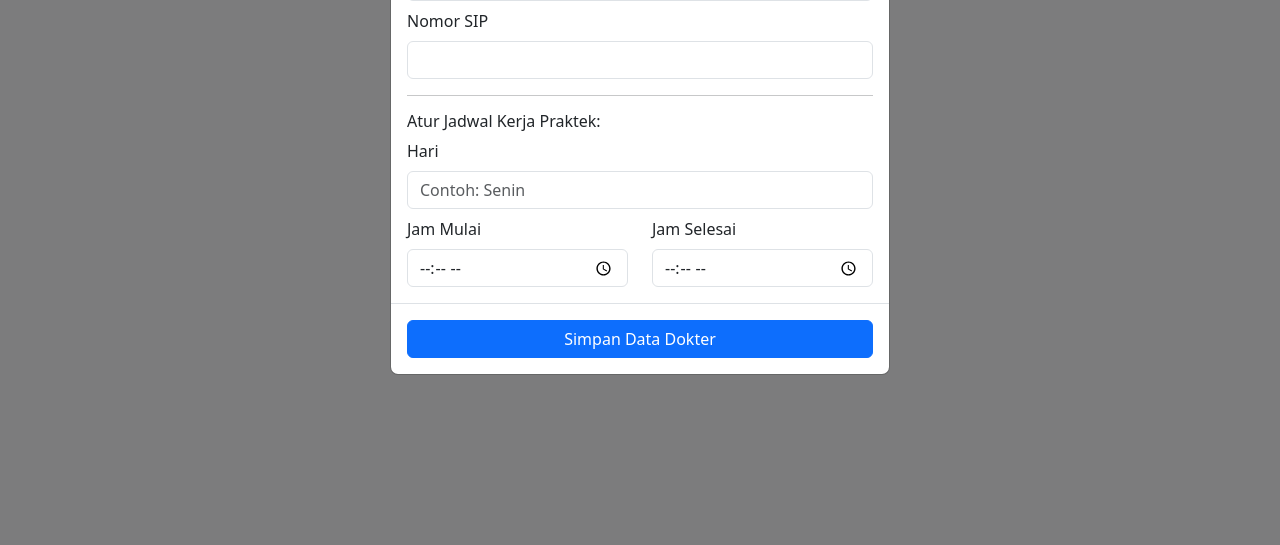
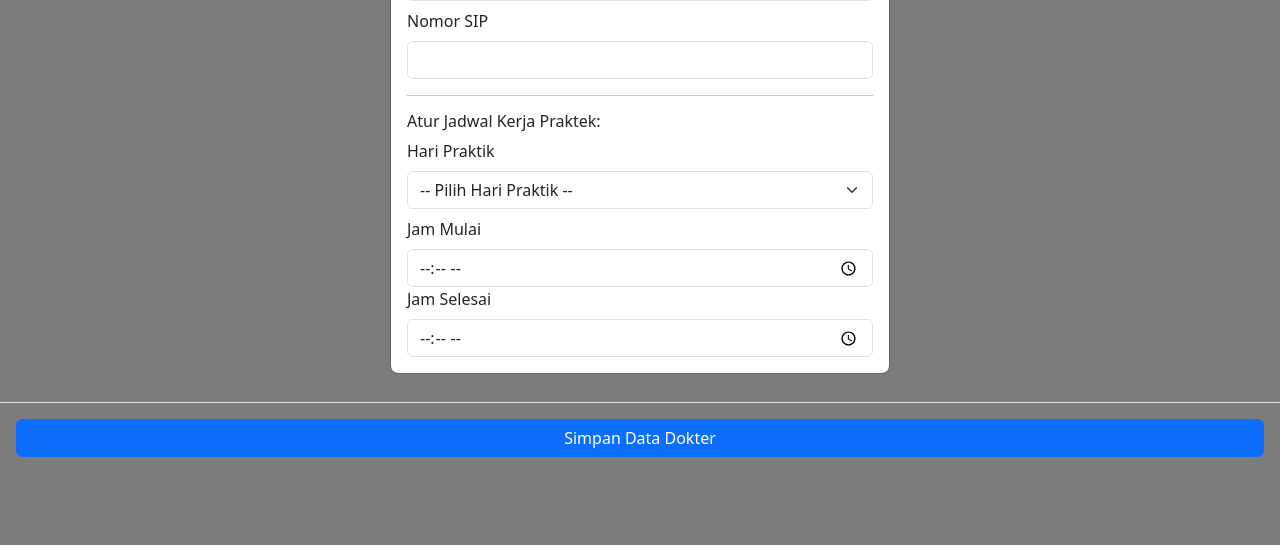
Before and after one commit to cryslhpro776/UAS-PWEB-CLINICEASE, a CodeIgniter app: the page made by application/views/admin/dashboard_view.php in a window 1280 px wide, after a click on "+ Tambah Dokter & Jadwal". Shown: the part 255-800 px from the top of the page. Run offline with CodeIgniter, Linux system fonts and the light colour scheme; data that the repository does not hold is empty.

Commit message:
Mengubah harinya menjadi enum

```diff
--- a/application/views/admin/dashboard_view.php
+++ b/application/views/admin/dashboard_view.php
@@ -139,11 +139,21 @@
                                 class="form-control" required></div>
                         <hr>
                         <h6>Atur Jadwal Kerja Praktek:</h6>
-                        <div class="mb-2"><label class="form-label">Hari</label><input type="text" name="hari"
-                                class="form-control" placeholder="Contoh: Senin" required></div>
-                        <div class="row">
-                            <div class="col"><label class="form-label">Jam Mulai</label><input type="time"
-                                    name="jam_mulai" class="form-control" required></div>
+                        <div class="mb-2">
+                            <label class="form-label">Hari Praktik</label>
+                            <select name="hari" class="form-select" required>
+                                <option value="">-- Pilih Hari Praktik --</option>
+                                <option value="Senin">Senin</option>
+                                <option value="Selasa">Selasa</option>
+                                <option value="Rabu">Rabu</option>
+                                <option value="Kamis">Kamis</option>
+                                <option value="Jumat">Jumat</option>
+                                <option value="Sabtu">Sabtu</option>
+                                <option value="Minggu">Minggu</option>
+                            </select>
+                        </div>
+                        <div class="col"><label class="form-label">Jam Mulai</label><input type="time" name="jam_mulai"
+                                class="form-control" required></div>
                         <div class="col"><label class="form-label">Jam Selesai</label><input type="time"
                                 name="jam_selesai" class="form-control" required></div>
                     </div>
```
Lines whose indentation alone changed are shown as unchanged.
